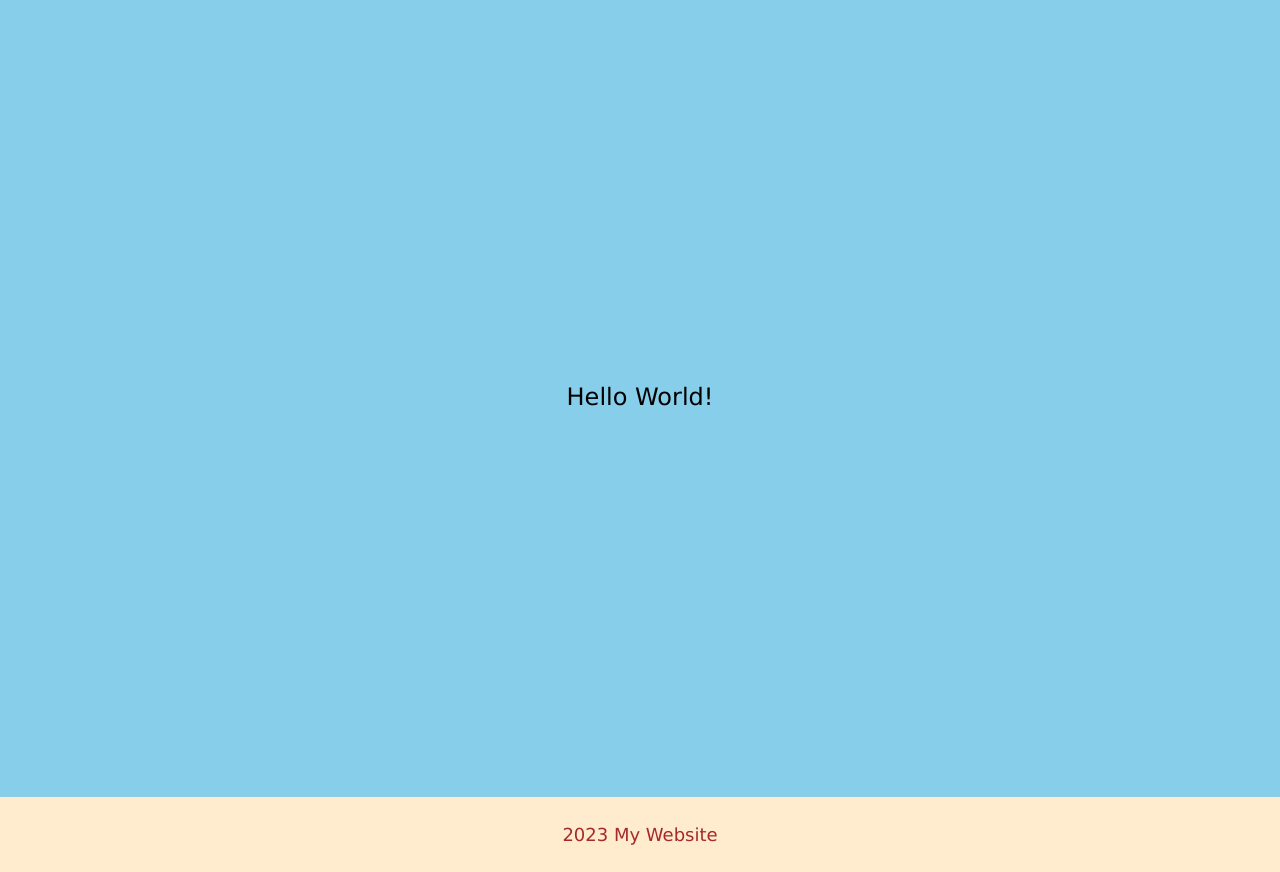
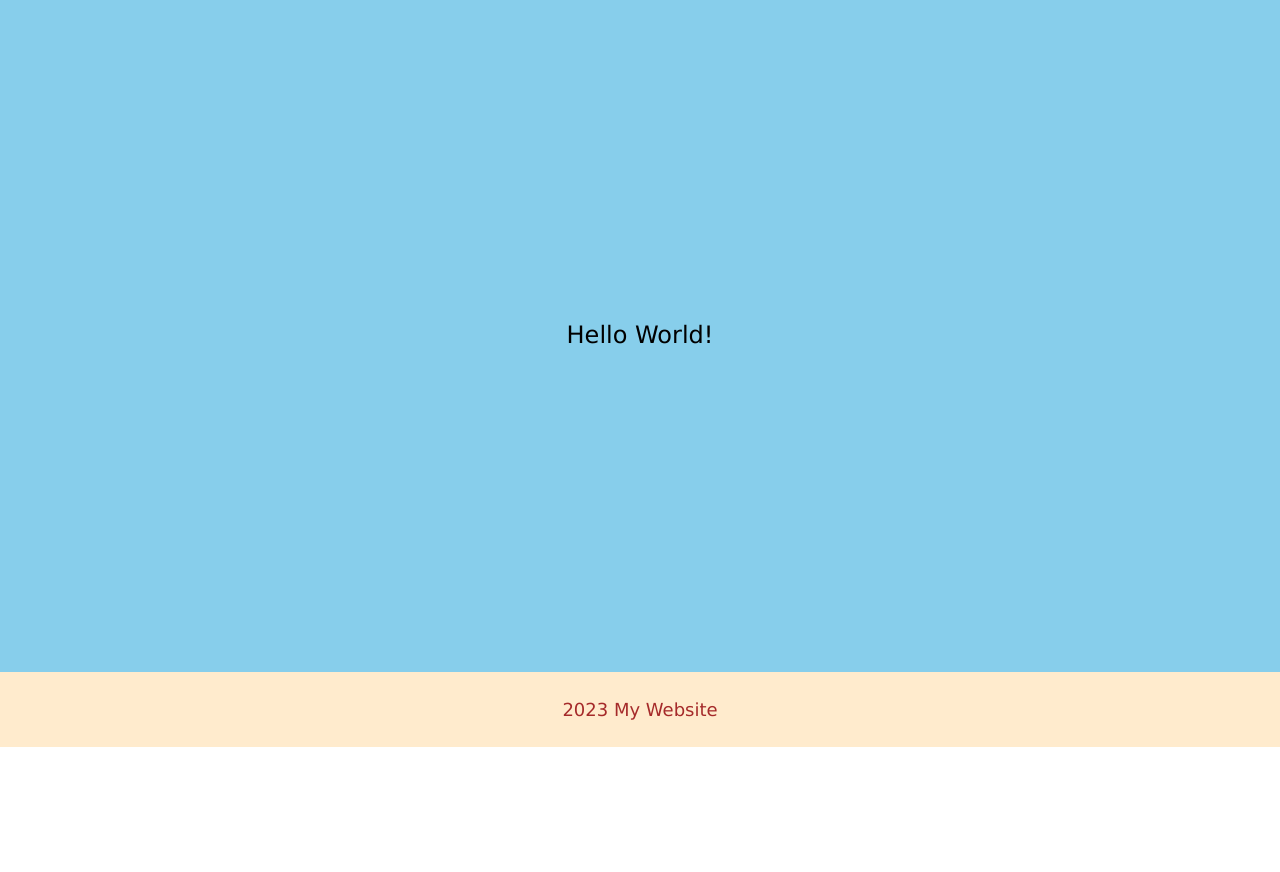
Before and after one commit to mrico417/personal_site, a plain HTML site: page index.html in a window 1280 px wide. Shown: the part 53-925 px from the top of the page. After the commit the page ends 800 px from the top, so only its background shows below. Drawn offline with Linux system fonts and the light colour scheme.

Commit message:
updated css main-body so all content is display  height: calc(100vh - 75px - 50px)

```diff
--- a/style.css
+++ b/style.css
@@ -2,8 +2,8 @@ body {
     display: block;
     font-family: Verdana;
     font-size: large;
+    color: brown;
     margin: 0px;
-    color: brown;
 }
 
 .nav-header {
@@ -44,7 +44,7 @@ body {
     display: flex;
     justify-content: center;
     align-items: center;
-    height: 100vh;
+    height: calc(100vh - 75px - 50px);
     background-color: skyblue;
     font-size: x-large;
     color: black;
```
